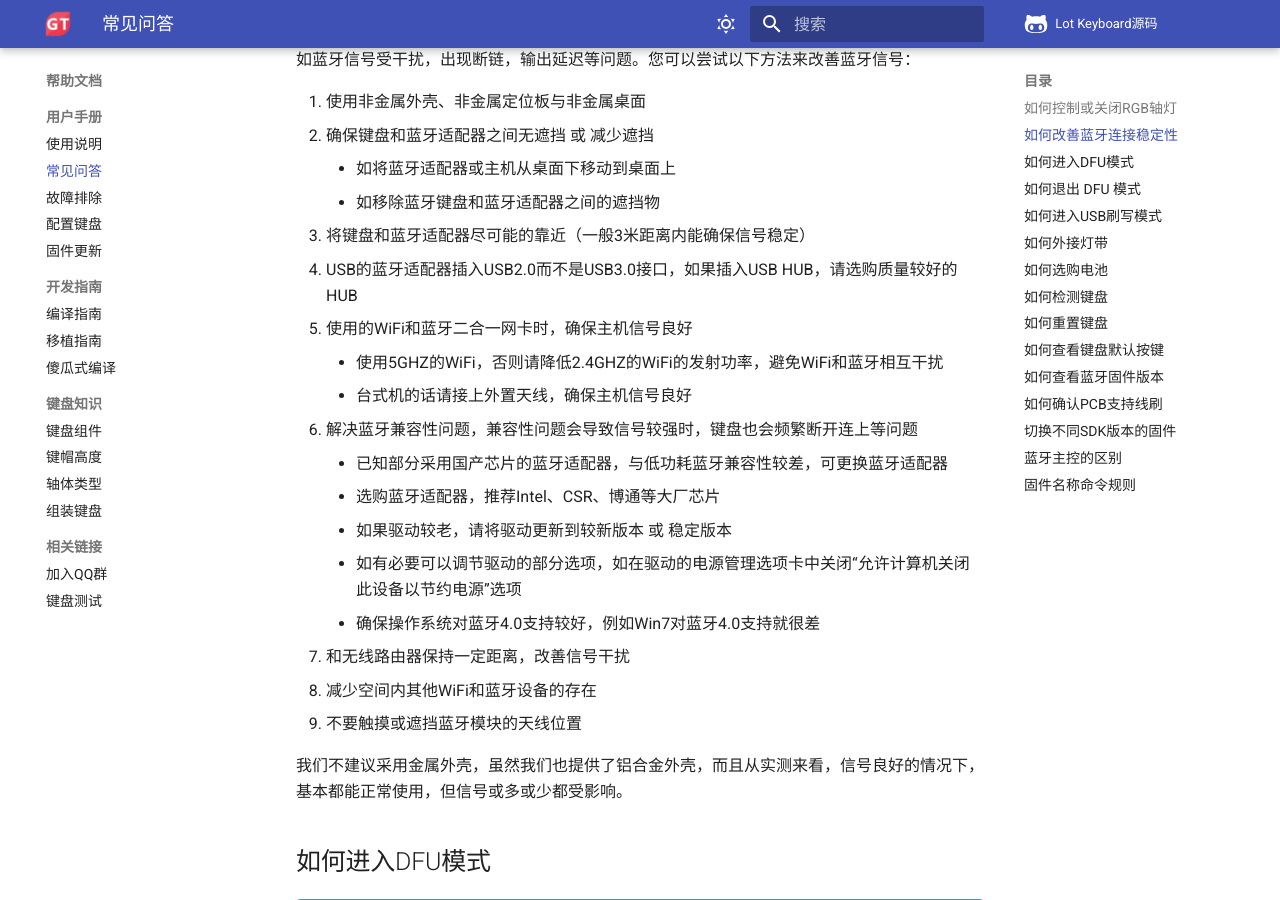
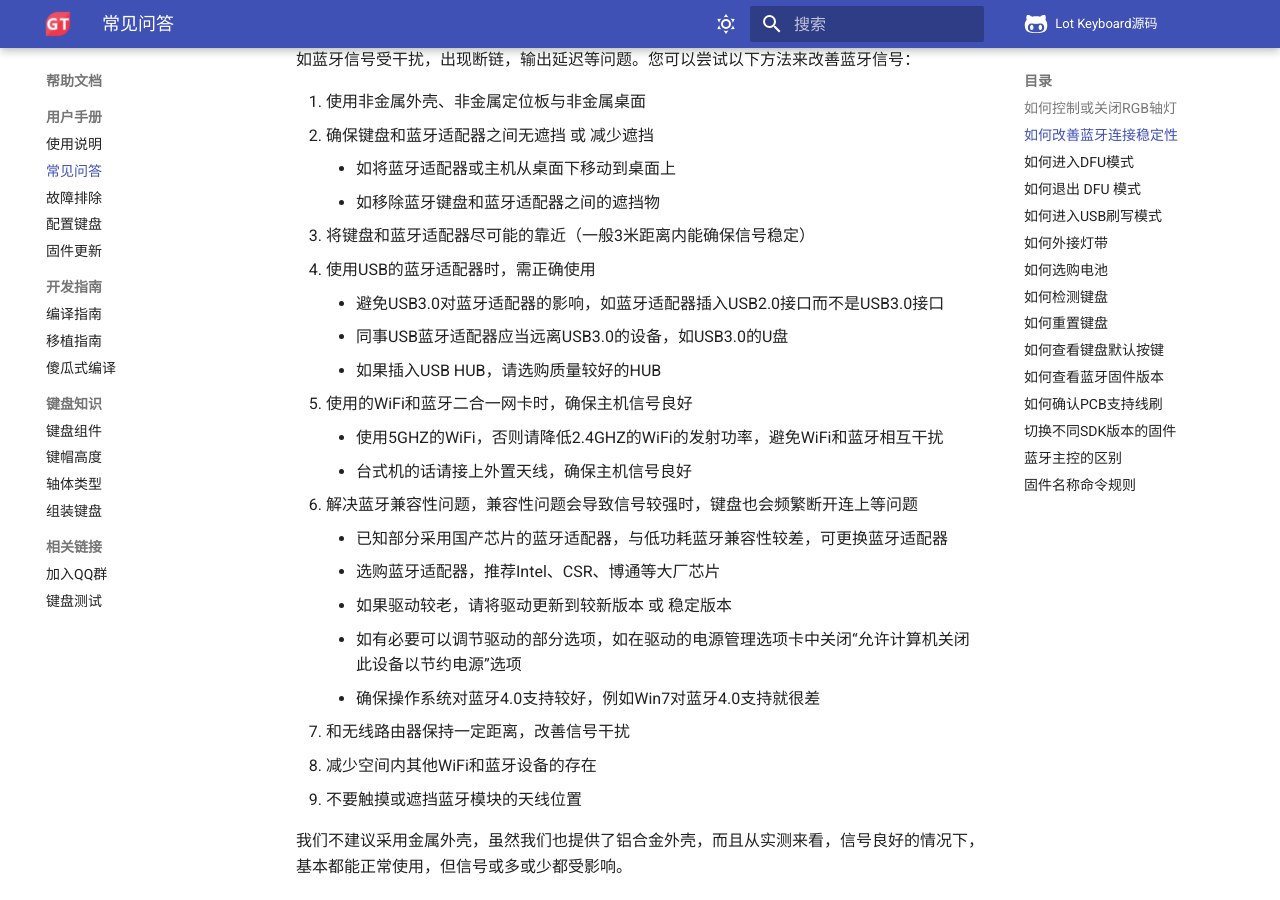
Before and after one commit to genokolar/genokolar.github.io, an MkDocs documentation site: the page built from docs/faq.md, in a window 1280 px wide and 900 px high, scrolled down 1068 px. Built offline with MkDocs 1.6.1 and Material for MkDocs 9.7.7, drawn with Linux system fonts in a browser that asks for light colours; comment, search, counter and statistics services are not loaded.

Commit message:
更新USB3.0冲突说明

```diff
--- a/docs/faq.md
+++ b/docs/faq.md
@@ -43,7 +43,10 @@
     -  如将蓝牙适配器或主机从桌面下移动到桌面上
     -  如移除蓝牙键盘和蓝牙适配器之间的遮挡物
 3. 将键盘和蓝牙适配器尽可能的靠近（一般3米距离内能确保信号稳定）
-4. USB的蓝牙适配器插入USB2.0而不是USB3.0接口，如果插入USB HUB，请选购质量较好的HUB
+4. 使用USB的蓝牙适配器时，需正确使用
+    - 避免USB3.0对蓝牙适配器的影响，如蓝牙适配器插入USB2.0接口而不是USB3.0接口
+    - 同事USB蓝牙适配器应当远离USB3.0的设备，如USB3.0的U盘
+    - 如果插入USB HUB，请选购质量较好的HUB
 5. 使用的WiFi和蓝牙二合一网卡时，确保主机信号良好
     -  使用5GHZ的WiFi，否则请降低2.4GHZ的WiFi的发射功率，避免WiFi和蓝牙相互干扰
     -  台式机的话请接上外置天线，确保主机信号良好
```
